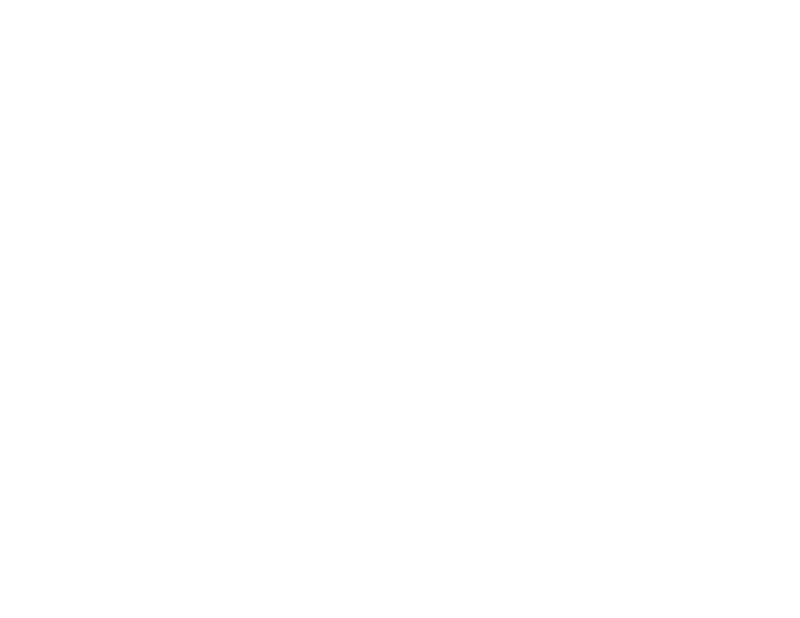
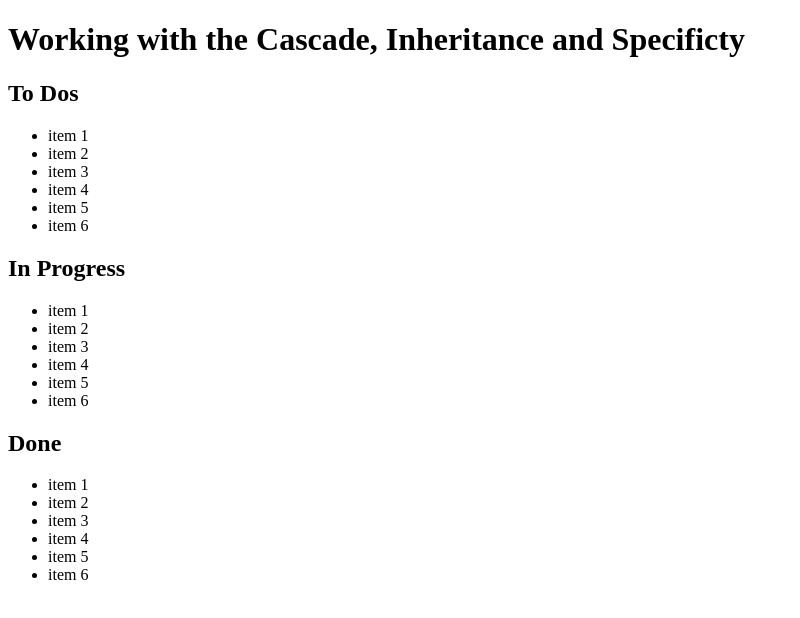
Before and after one commit to Qiaoyi-C/to-do-list, a plain HTML site: page index.html in a window 1280 px wide. Shown: the whole page, without its empty margins (0-800 px from the left). Drawn offline with Linux system fonts and the light colour scheme.

Commit message:
Update index.html
Update index.html

```diff
--- a/index.html
+++ b/index.html
@@ -6,6 +6,52 @@
     <title>To Do List</title>
 </head>
 <body>
+    <header>
+        <h1>Working with the Cascade, Inheritance and Specificty</h1>
+
+    </header>
+
+    <main>
+        <article id="todo">
+            <h2>To Dos</h2>
+            <ul class="todo">
+                <li>item 1</li>
+                <li>item 2</li>
+                <li>item 3</li>
+                <li>item 4</li>
+                <li>item 5</li>
+                <li>item 6</li>
+            </ul>
+
+        </article>
+
+        <article id="inprogress">
+            <h2>In Progress</h2>
+            <ul class="inprogress">
+                <li>item 1</li>
+                <li>item 2</li>
+                <li>item 3</li>
+                <li>item 4</li>
+                <li>item 5</li>
+                <li>item 6</li>
+            </ul>
+
+        </article>
+
+        <article id="done">
+            <h2>Done</h2>
+            <ul class="done">
+                <li>item 1</li>
+                <li>item 2</li>
+                <li>item 3</li>
+                <li>item 4</li>
+                <li>item 5</li>
+                <li>item 6</li>
+            </ul>
+
+        </article>
+
+    </main>
 
 </body>
 </html>
```
